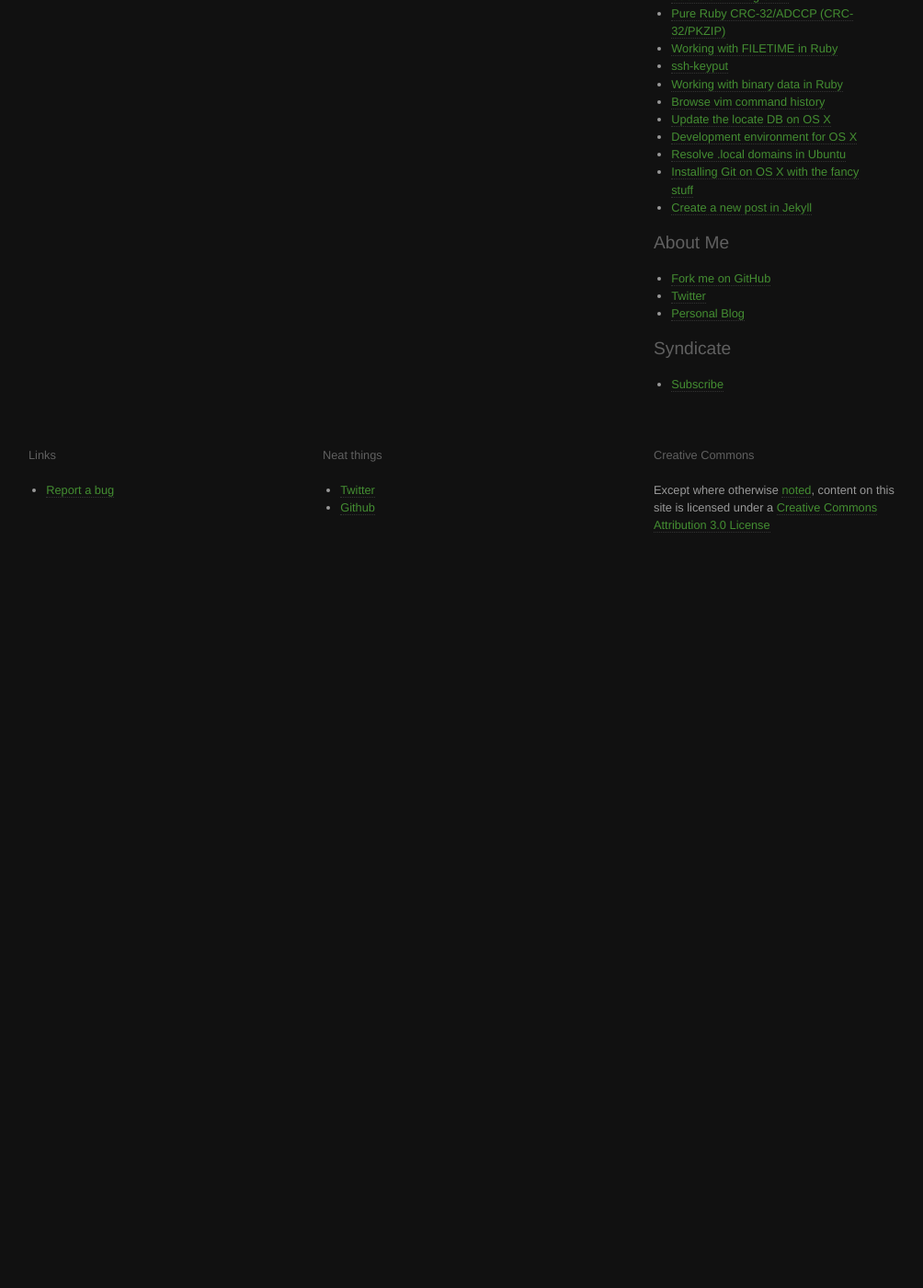
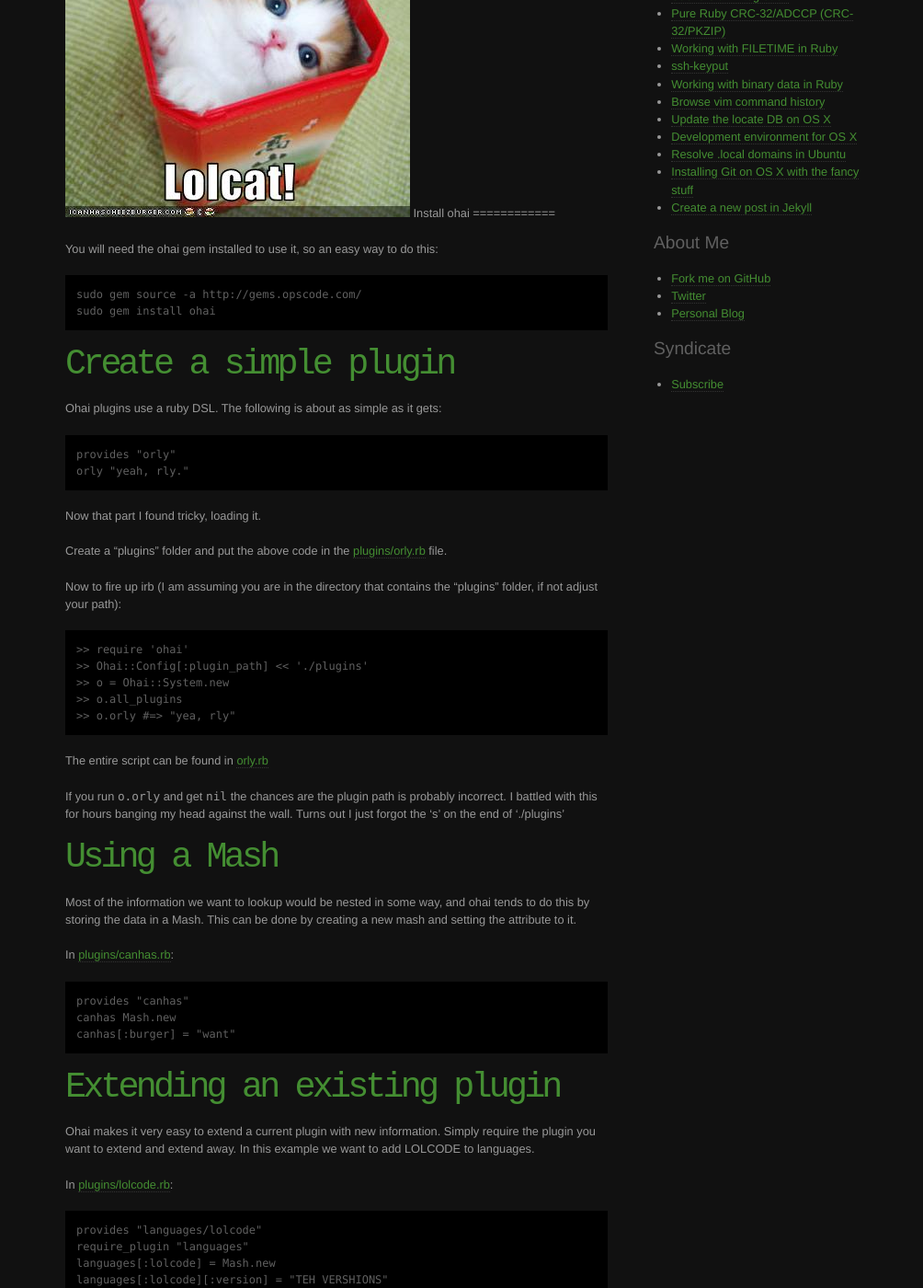
Before and after one commit to csexton/codeography.com, a Jekyll site: the page built from _posts/2009-10-21-creating-custom-ohai-plugins.markdown, in a window 1280 px wide and 1400 px high, scrolled down 498 px. Shown: the whole window at 92% size, without its empty margins (134-1138 px from the left). Built offline with Jekyll 4.4.1, drawn with Linux system fonts in a browser that asks for light colours; Markdown is read by kramdown in place of the engine named in the settings; comment, search, counter and statistics services are not loaded; before the commit the page ends 1098 px from its top, so only the background shows below that; some of the changed text lies outside the part shown.

Commit message:
Adding content

```diff
--- a/_posts/2009-10-21-creating-custom-ohai-plugins.markdown
+++ b/_posts/2009-10-21-creating-custom-ohai-plugins.markdown
@@ -2,3 +2,92 @@
 layout: post
 title: Creating custom ohai plugins
 ---
+
+
+After spending a while googling for how to make a ohai plugin I was forced to Read The Source (tm). So I thought I would put to gether a quick ohai plugin howto.
+
+![Ohai, Iz's your new plugin](http://www.codeography.com/media/creating-custom-ohai-plugins.jpg)
+Install ohai
+============
+
+You will need the ohai gem installed to use it, so an easy way to do this:
+
+    sudo gem source -a http://gems.opscode.com/
+    sudo gem install ohai
+
+Create a simple plugin
+======================
+
+Ohai plugins use a ruby DSL. The following is about as simple as it gets:
+
+    provides "orly"
+    orly "yeah, rly."
+
+Now that part I found tricky, loading it.
+
+Create a "plugins" folder and put the above code in the [plugins/orly.rb](http://github.com/csexton/ohai-plugin-howto/blob/master/plugins/orly.rb) file.
+
+Now to fire up irb (I am assuming you are in the directory that contains the "plugins" folder, if not adjust your path):
+
+    >> require 'ohai'
+    >> Ohai::Config[:plugin_path] << './plugins'
+    >> o = Ohai::System.new
+    >> o.all_plugins
+    >> o.orly #=> "yea, rly"
+
+The entire script can be found in [orly.rb](http://github.com/csexton/ohai-plugin-howto/blob/master/orly.rb)
+
+If you run `o.orly` and get `nil` the chances are the plugin path is probably incorrect. I battled with this for hours banging my head against the wall. Turns out I just forgot the 's' on the end of './plugins'
+
+Using a Mash
+============
+
+Most of the information we want to lookup would be nested in some way, and ohai tends to do this by storing the data in a Mash. This can be done by creating a new mash and setting the attribute to it.
+
+In [plugins/canhas.rb](http://github.com/csexton/ohai-plugin-howto/blob/master/plugins/canhaz.rb):
+
+    provides "canhas"
+    canhas Mash.new
+    canhas[:burger] = "want"
+
+Extending an existing plugin
+============================
+
+Ohai makes it very easy to extend a current plugin with new information. Simply require the plugin you want to extend and extend away. In this example we want to add LOLCODE to languages.
+
+
+In [plugins/lolcode.rb](http://github.com/csexton/ohai-plugin-howto/blob/master/plugins/lolcode.rb):
+
+    provides "languages/lolcode"
+    require_plugin "languages"
+    languages[:lolcode] = Mash.new
+    languages[:lolcode][:version] = "TEH VERSHIONS"
+
+Working with Different Platforms
+================================
+
+
+One of the main reasons for using ohai is to gather information regardless of the operating system, luckily this is made easy by optionally loading recipes based on the platform. With that platform specific calls abstracted away you can keep your code DRY.
+
+The builtin plugins that come with ohai use the following trick to load platform specific code. It works by creating a base cross-platform plugin that loads the platform specific plugin from a subdirectory.
+
+
+In [plugins/lolcode.rb](http://github.com/csexton/ohai-plugin-howto/blob/master/plugins/lolcode.rb):
+
+    provides "languages/lolcode"
+    require_plugin "languages"
+    require_plugin "#{os}::lolcode"
+
+    languages[:lolcode] = Mash.new unless languages[:lolcode]
+    languages[:lolcode][:version] = "TEH VERSHIONS"
+
+In [plugins/darwin/lolcode.rb](http://github.com/csexton/ohai-plugin-howto/blob/master/plugins/darwin/lolcode.rb):
+
+    provides "languages/lolcode"
+    require_plugin "languages"
+    languages[:lolcode] = Mash.new unless languages[:lolcode]
+    languages[:lolcode][:platform] = "MACKERS"
+
+Checkout ohai's [os.rb](http://github.com/opscode/ohai/blob/master/lib/ohai/plugins/os.rb) for the list of platform names.
+
+All of these examples can be found in the [ohai-plugin-howto github repo](http://github.com/csexton/ohai-plugin-howto/), you should be able to clone that and run the ruby scripts in the repo's root directory.
```
